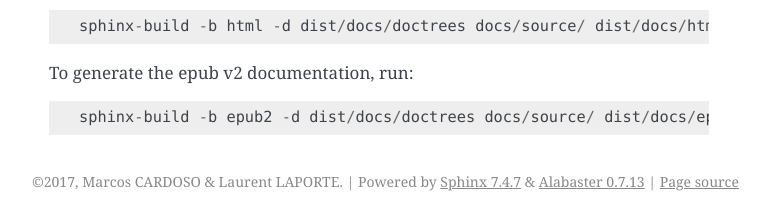
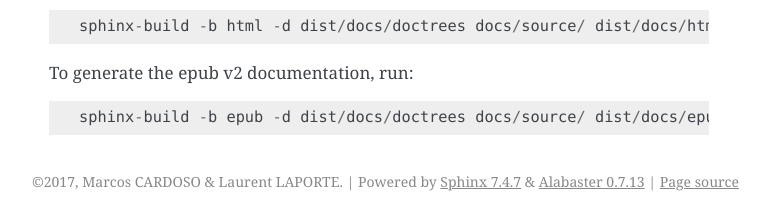
Before and after one commit to laurent-laporte-pro/deprecated, a Sphinx documentation site: the page built from docs/source/contributing.rst, in a window 1280 px wide and 900 px high, scrolled down 2375 px. Shown: the part 679-897 px from the top of the window, without its empty margins (371-1141 px from the left). Built offline with Sphinx 7.4.7, drawn with Linux system fonts in a browser that asks for light colours.

Commit message:
Change configuration for epub: update de version number in the title page.

```diff
--- a/CONTRIBUTING.rst
+++ b/CONTRIBUTING.rst
@@ -148,4 +148,4 @@ To generate the HTML documentation, run::
 
 To generate the epub v2 documentation, run::
 
-    sphinx-build -b epub2 -d dist/docs/doctrees docs/source/ dist/docs/epub/
+    sphinx-build -b epub -d dist/docs/doctrees docs/source/ dist/docs/epub/
--- a/docs/source/conf.py
+++ b/docs/source/conf.py
@@ -182,7 +182,7 @@ epub_theme_options = {
     # footer: If this is true, the footer block is inserted in the epub output, otherwise it is omitted.
     'footer': False
 }
-epub_title = "Python Deprecated Library v1.1 Documentation"
+epub_title = "Python Deprecated Library v1.2 Documentation"
 epub_description = "Python @deprecated decorator to deprecate old python classes, functions or methods."
 epub_author = author
 epub_contributor = "Original idea from Leandro REGUEIRO, Patrizio BERTONI, Eric WIESER"
```
Also changed, not shown: docs/source/_static/title-page.jpg, 1 other file.
